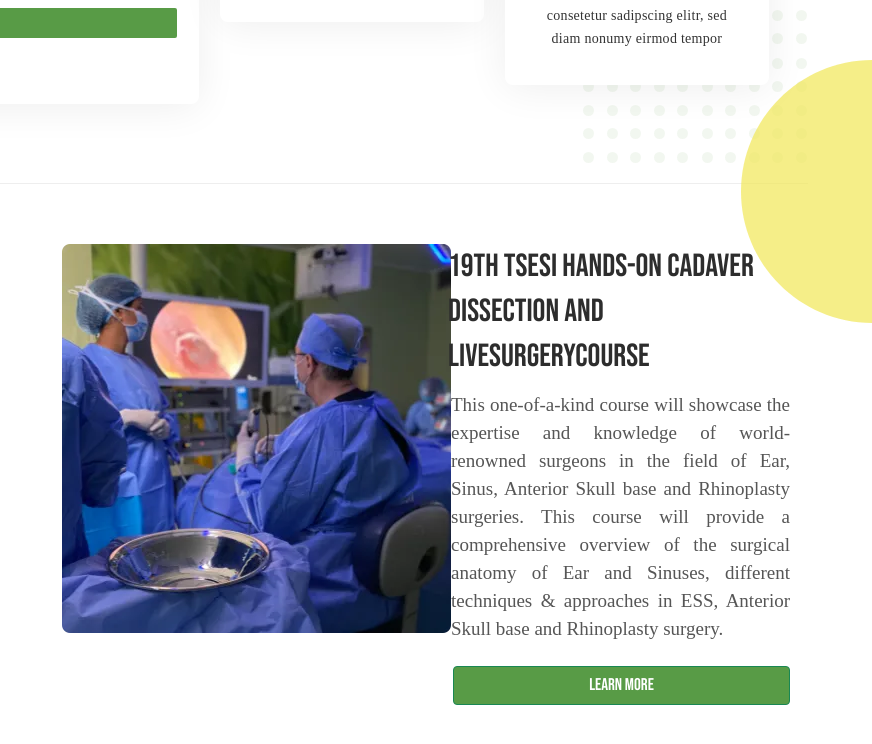
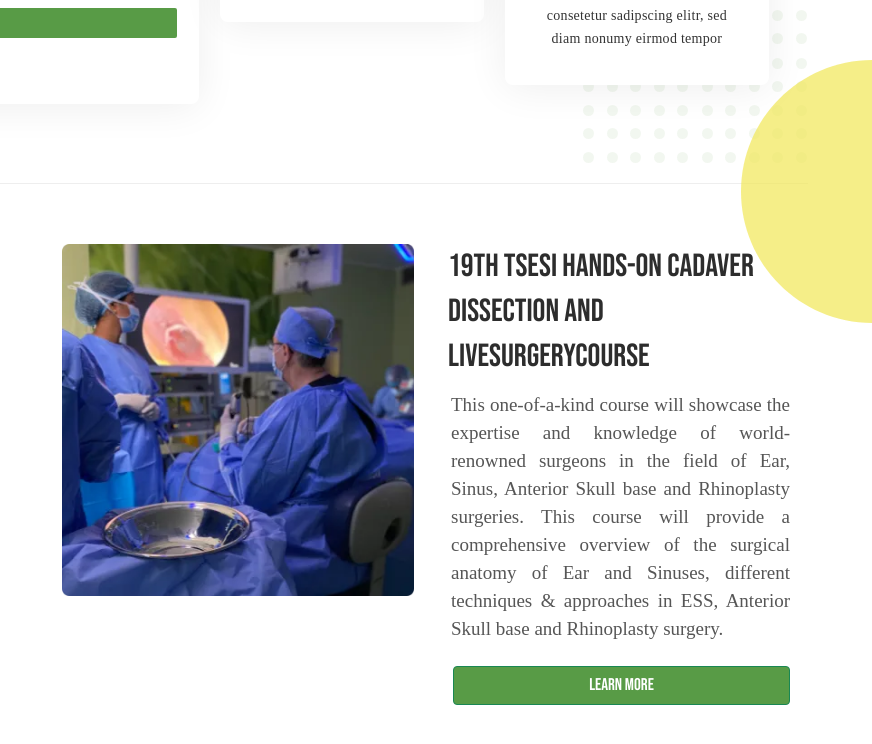
Before and after one commit to mohammad-mekawy/tarabichi, a plain HTML site: page index.html in a window 1280 px wide. Shown: the part 1022-1766 px from the top of the page, 408-1280 px from the left. Drawn offline with Linux system fonts and the light colour scheme.

Commit message:
tabs image size

```diff
--- a/assets/css/main.scss
+++ b/assets/css/main.scss
@@ -303,6 +303,11 @@ color: var(--mid-green) !important;
             margin-left: 15px;
         }
     }
+.tab-pane{
+    img{
+        width: 100%;
+    }
+}
 }
 // About us end
 
```
Also changed, not shown: assets/css/main.css, 1 other file. Lines whose indentation alone changed are shown as unchanged.
